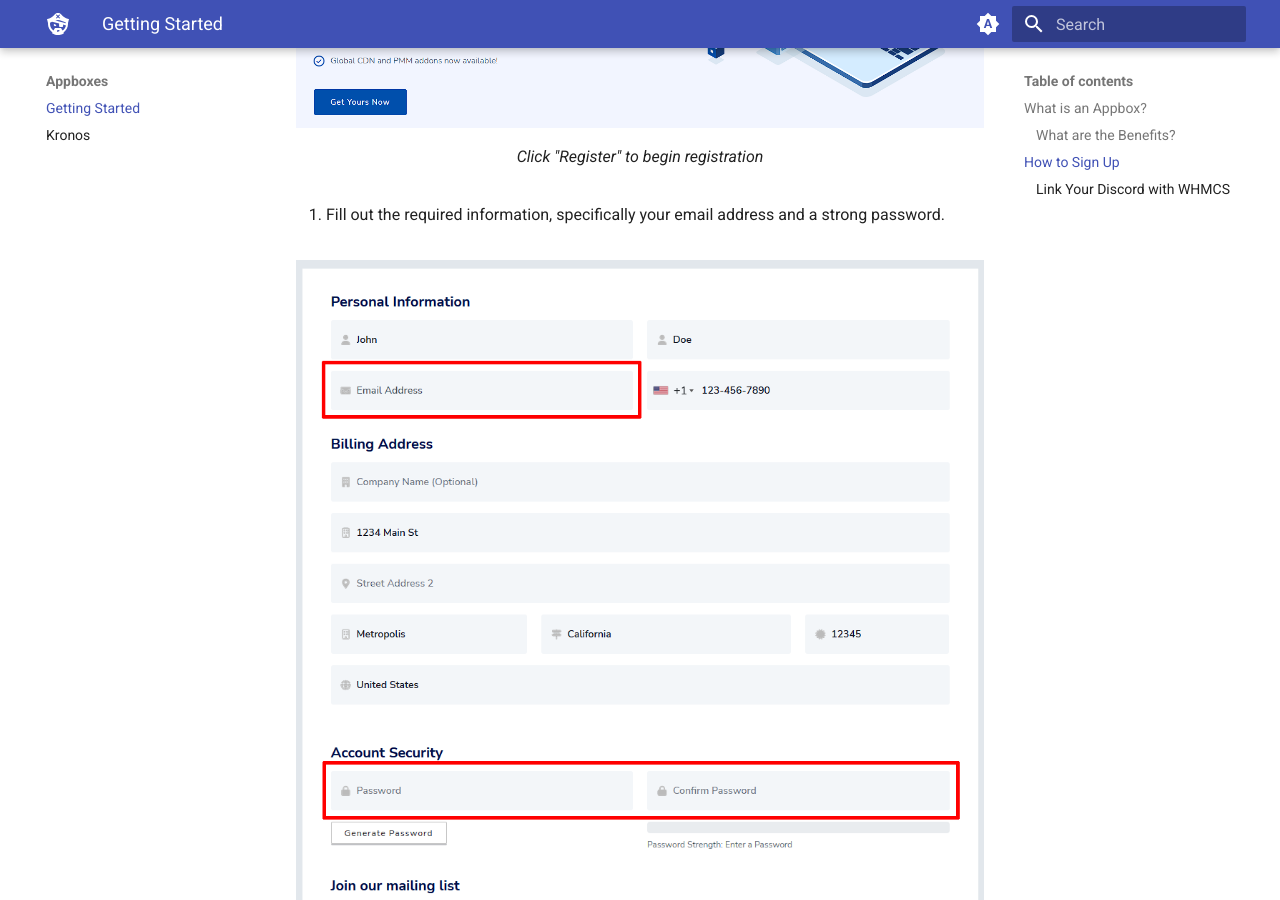
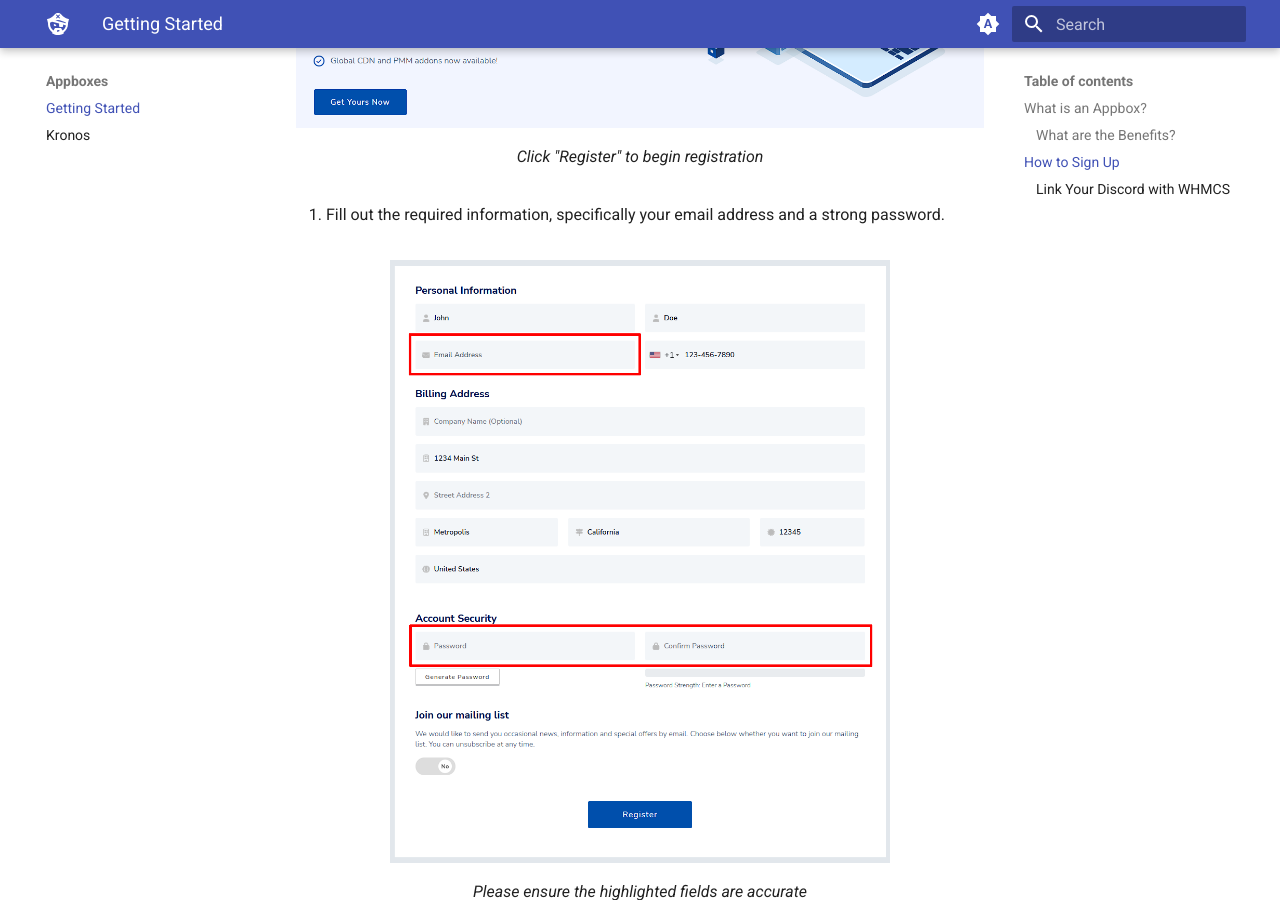
Before and after one commit to neomedia6989/docs-2, an MkDocs documentation site: the page built from docs/appboxes/getting-started.md, in a window 1280 px wide and 900 px high, scrolled down 1784 px. Built offline with MkDocs 1.6.1 and Material for MkDocs 9.7.7, drawn with Linux system fonts in a browser that asks for light colours.

Commit message:
Update getting-started.md

```diff
--- a/docs/appboxes/getting-started.md
+++ b/docs/appboxes/getting-started.md
@@ -61,7 +61,7 @@ Before you can begin enjoying the benefits of our appboxes, you'll need to subsc
 4. Fill out the required information, specifically your email address and a strong password.
 
 <figure markdown>
-![(../media/whmcs_registration.png "Ensure to fully fill out the registration form")](https://docs.blackbeard.media/media/whmcs_registration.png){ width=750 }
+![(../media/whmcs_registration.png "Ensure to fully fill out the registration form")](https://docs.blackbeard.media/media/whmcs_registration.png){ width=500 }
   <figcaption>Please ensure the highlighted fields are accurate</figcaption>
 </figure>
 
@@ -71,7 +71,7 @@ Before you can begin enjoying the benefits of our appboxes, you'll need to subsc
 9. Choose any add-ons you want to include with your appbox, such as global CDN or our Plex Meta Manager service.
 
 <figure markdown>
-![(../media/whmcs_checkout.png "Choose your billing cycle and any addons you would like, then click continue")](https://docs.blackbeard.media/media/whmcs_checkout.png){ width=750 }
+![(../media/whmcs_checkout.png "Choose your billing cycle and any addons you would like, then click continue")](https://docs.blackbeard.media/media/whmcs_checkout.png){ width=500 }
   <figcaption>Choose your billing cycle and any addons you would like, then click continue</figcaption>
 </figure>
 
```
